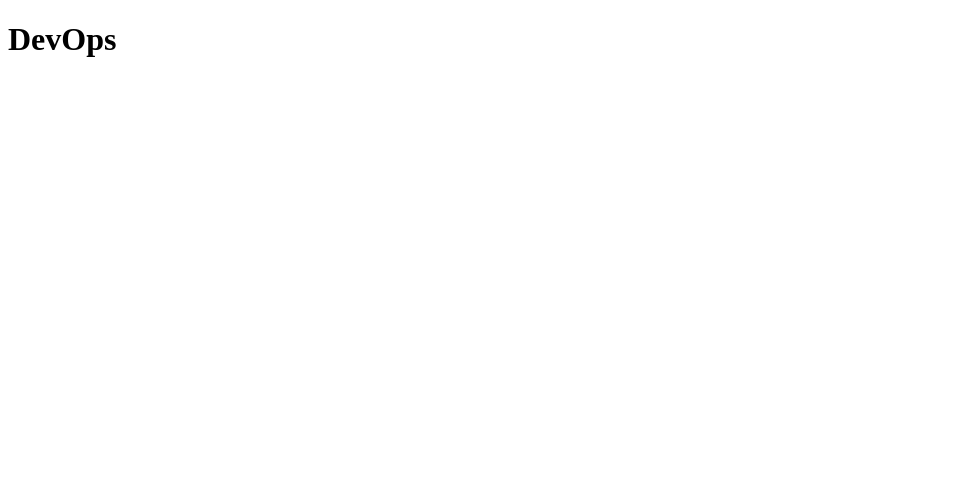
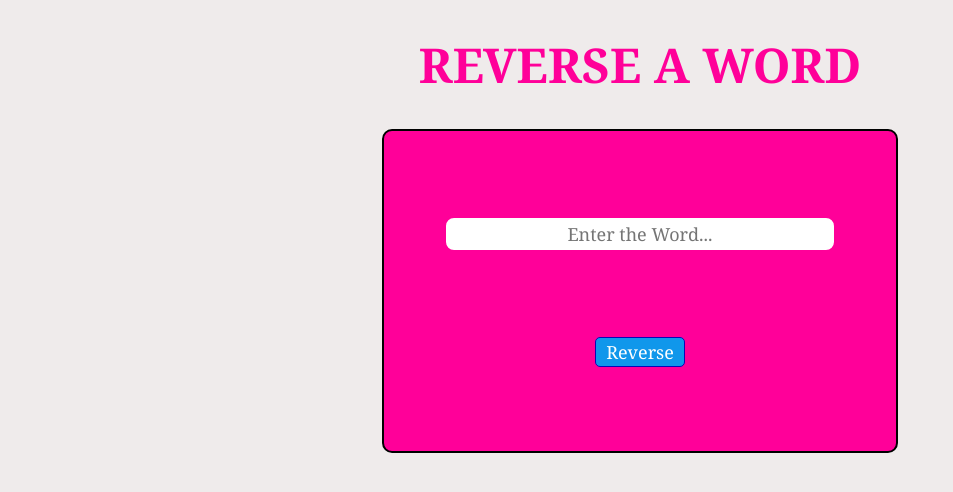
Before and after one commit to YazhiniKanniyappan/Devops, a plain HTML site: page index.html in a window 1280 px wide. Shown: the whole page, without its empty margins (0-953 px from the left). Drawn offline with Linux system fonts and the light colour scheme.

Commit message:
Add files via upload

```diff
--- a/index.html
+++ b/index.html
@@ -3,10 +3,90 @@
 <head>
     <meta charset="UTF-8">
     <meta name="viewport" content="width=device-width, initial-scale=1.0">
-    <title>Document</title>
+    <title>Reverse Words</title>
+    <style>
+        body{
+            font-family: Cambria, Cochin, Georgia, Times, 'Times New Roman', serif;
+            background-color: rgb(239, 235, 235);
+        }
+        h1{
+            text-align: center;
+            color: rgb(255, 0, 153);
+            font-size: 3rem;
+        }
+        .main{
+             border: 2px solid black;
+             width: 40vw;
+             margin: 0 auto;
+             height: 40vh;
+             display: flex;
+             justify-content: space-evenly;
+             flex-direction: column;
+             border-radius: 10px;
+             background-color: rgb(255, 0, 153);
+        }
+        #btn{
+            font-family: Cambria, Cochin, Georgia, Times, 'Times New Roman', serif;
+            display: block;
+            width: 90px;
+            margin: 0 auto;
+            border-radius: 5px;
+            border: 1px solid rgb(10, 7, 183);
+            height: 30px;
+            font-size: large;
+            background-color: rgb(16, 151, 235);
+            color: white;
+        }
+        #input{
+            font-family: Cambria, Cochin, Georgia, Times, 'Times New Roman', serif;
+            width: 30vw;
+            height: 30px;
+            margin: 0 auto;
+            font-size: large;
+            border: 2px solid rgb(255, 0, 153);
+            text-align: center;
+            border-radius: 10px;
+        }
+        #result{
+            display: none;
+            text-align: center;
+            color: white;
+            border: 2px solid black;
+             width: 40vw;
+             margin: 0 auto;
+             height: 20vh;
+             margin-top: 10px;
+             border-radius: 10px;
+             background-color: rgb(255, 0, 153);
+        }
+    </style>
 </head>
 <body>
-  <h1>DevOps</h1>
-
+    <h1>REVERSE A WORD</h1>
+    <div class="main">
+        <input id="input" type="text" placeholder="Enter the Word...">
+        <button id="btn" typt="button">Reverse</button>
+    </div>
+    <div id="result"></div>
+    <script>
+        let revword = "";
+        const btn = document.getElementById("btn");
+        const res = document.getElementById("result");
+        function reverse(){
+        const word = document.getElementById("input").value;
+        if(word=== ""){
+            alert("Please enter a word")
+        }
+        if(word != ""){
+        for(let i=word.length-1; i>=0; i--)
+        {
+            revword+= word[i];
+        }
+        const html = `<h4>Reversed String: ${revword}<h4>`
+        res.innerHTML = html;
+        res.style.display = "block";
+        }}
+        btn.addEventListener('click', reverse);
+    </script>
 </body>
 </html>
```
